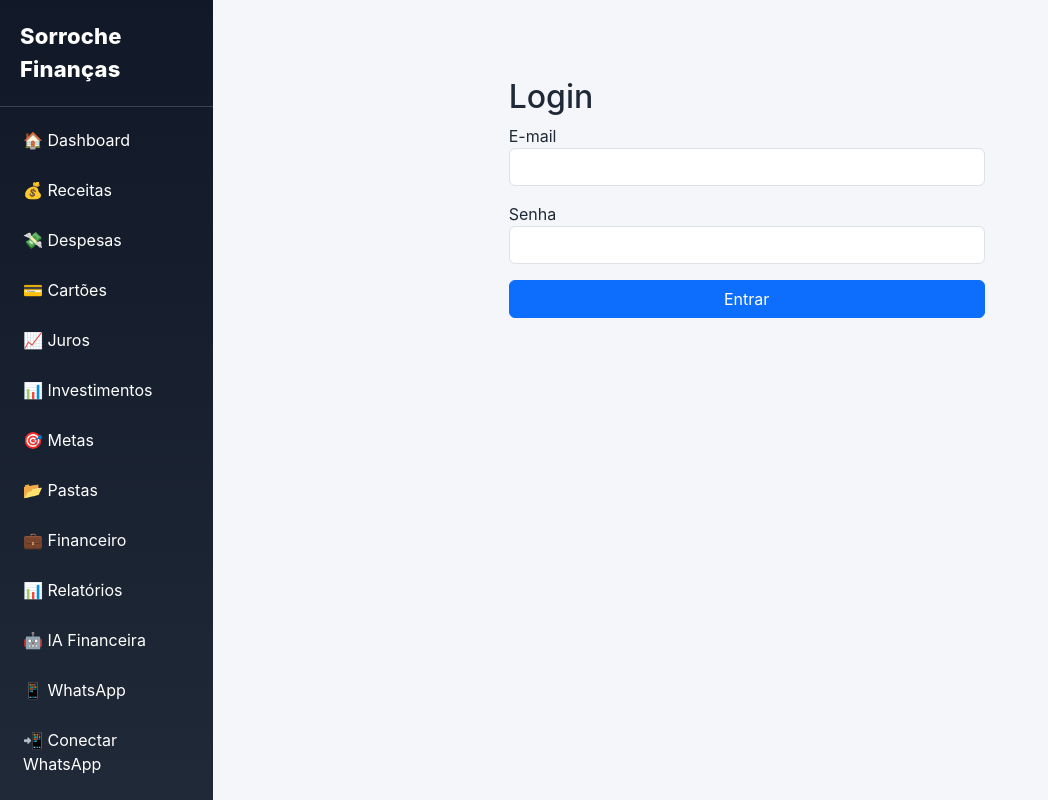
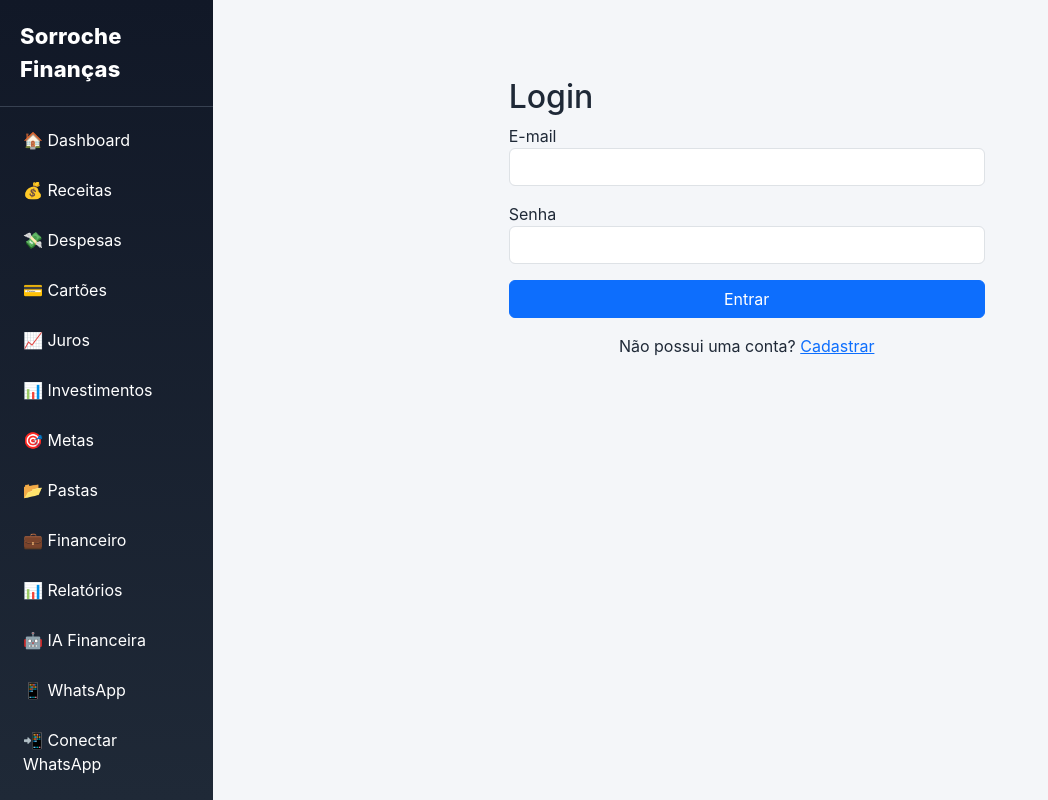
Before and after one commit to marcussorroche-star/SorrocheFinancas, a Flask app: page /usuarios/login in a window 1280 px wide. Shown: the whole page, without its empty margins (0-1048 px from the left). Run offline with Flask 3, Linux system fonts and the light colour scheme.

Commit message:
Adiciona cadastro na tela de login

```diff
--- a/app/templates/usuarios/login.html
+++ b/app/templates/usuarios/login.html
@@ -26,12 +26,19 @@
                 required>
         </div>
 
-    <button class="btn btn-primary w-100">
+        <button type="submit" class="btn btn-primary w-100">
             Entrar
         </button>
 
     </form>
 
+    <div class="text-center mt-3">
+        <span>Não possui uma conta?</span>
+        <a href="{{ url_for('usuarios.cadastro') }}">
+            Cadastrar
+        </a>
+    </div>
+
 </div>
 
 {% endblock %}
```
Lines whose indentation alone changed are shown as unchanged.
